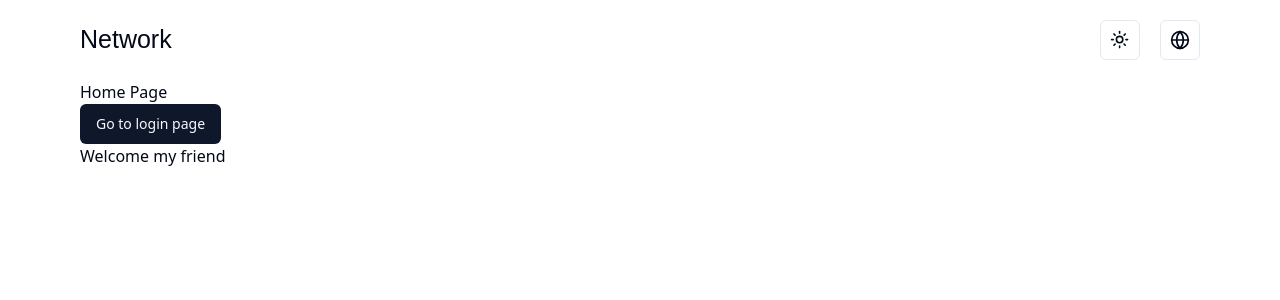
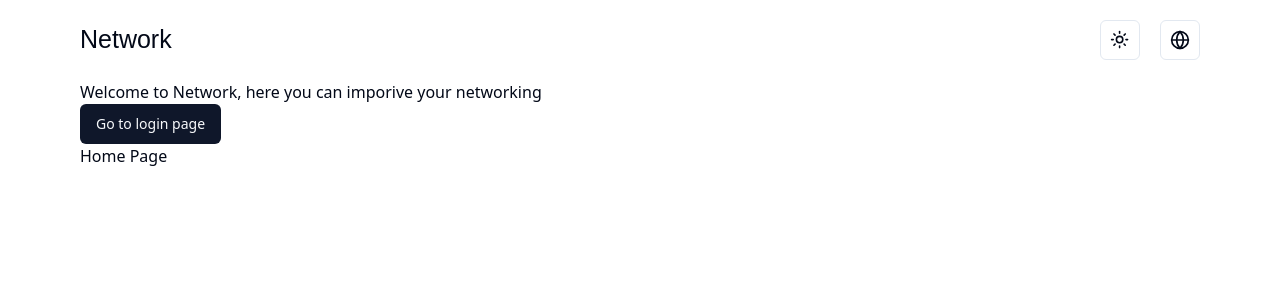
Before and after one commit to TohirDev/network-react, a React (Vite) app: page / in a window 1280 px wide. Shown: the top 300 px of the page. Built offline with nearby package versions, Linux system fonts and the light colour scheme.

Commit message:
feat: improved seo

```diff
--- a/index.html
+++ b/index.html
@@ -3,9 +3,14 @@
   <head>
     <meta charset="UTF-8" />
     <link rel="icon" type="image/svg+xml" href="./src/assets/logo.png" />
+    <link rel="canonical" href="https://network-react.vercel.app/" />
     <meta
       name="viewport"
       content="width=device-width, initial-scale=1.0"
+    />
+    <meta
+      name="description"
+      content="This is network project mainly for networking and posting."
     />
     <title>Network</title>
   </head>
--- a/package.json
+++ b/package.json
@@ -20,6 +20,7 @@
     "i18next": "^23.10.1",
     "i18next-browser-languagedetector": "^7.2.0",
     "lucide-react": "^0.363.0",
+    "million": "^3.0.6",
     "react": "^18.2.0",
     "react-dom": "^18.2.0",
     "react-hook-form": "^7.51.2",
--- a/src/components/Header.tsx
+++ b/src/components/Header.tsx
@@ -13,9 +13,9 @@ export const Header = () => {
       }}
     >
       <div>
-        <h1 style={{ fontFamily: "fantasy", fontSize: "25px" }}>
+        <span style={{ fontFamily: "fantasy", fontSize: "25px" }}>
           <NavLink to={"/"}>Network</NavLink>
-        </h1>
+        </span>
       </div>
       <div
         style={{
--- a/src/locals/en/translate.json
+++ b/src/locals/en/translate.json
@@ -1,5 +1,5 @@
 {
-  "welcome": "Welcome my friend",
+  "welcome": "Welcome to Network, here you can imporive your networking",
   "home-page": "Home Page",
   "home-login": "Go to login page",
   "login-title": "Welcome, sign in to post your thoughts",
--- a/src/locals/uz/translate.json
+++ b/src/locals/uz/translate.json
@@ -1,5 +1,5 @@
 {
-  "welcome": "Salom, Xush kelibsiz",
+  "welcome": "Salom, Networkga xush kelibsiz. Post yozing",
   "home-page": "Bosh sahifa",
   "home-login": "Login sahifasiga borish",
   "login-title": "Xush kelibsiz, post yozish uchun login qiling",
--- a/src/pages/index.tsx
+++ b/src/pages/index.tsx
@@ -6,11 +6,11 @@ function HomePage() {
   const { t } = useTranslation();
   return (
     <div>
-      <h1>{t("home-page")}</h1>
+      <h1>{t("welcome")}</h1>
       <Button variant={"default"}>
         <NavLink to={"/login"}>{t("home-login")}</NavLink>
       </Button>
-      <h1>{t("welcome")}</h1>
+      <h3>{t("home-page")}</h3>
     </div>
   );
 }
--- a/vite.config.ts
+++ b/vite.config.ts
@@ -1,10 +1,11 @@
+import million from "million/compiler";
 import { defineConfig } from "vite";
 import react from "@vitejs/plugin-react";
 import path from "path";
 
 // https://vitejs.dev/config/
 export default defineConfig({
-  plugins: [react()],
+  plugins: [million.vite({ auto: true }), react()],
   resolve: {
     alias: {
       "@": path.resolve(__dirname, "./src"),
```
Also changed, not shown: robots.txt (added), 1 other file (tests, documents, lock files or other folders).
